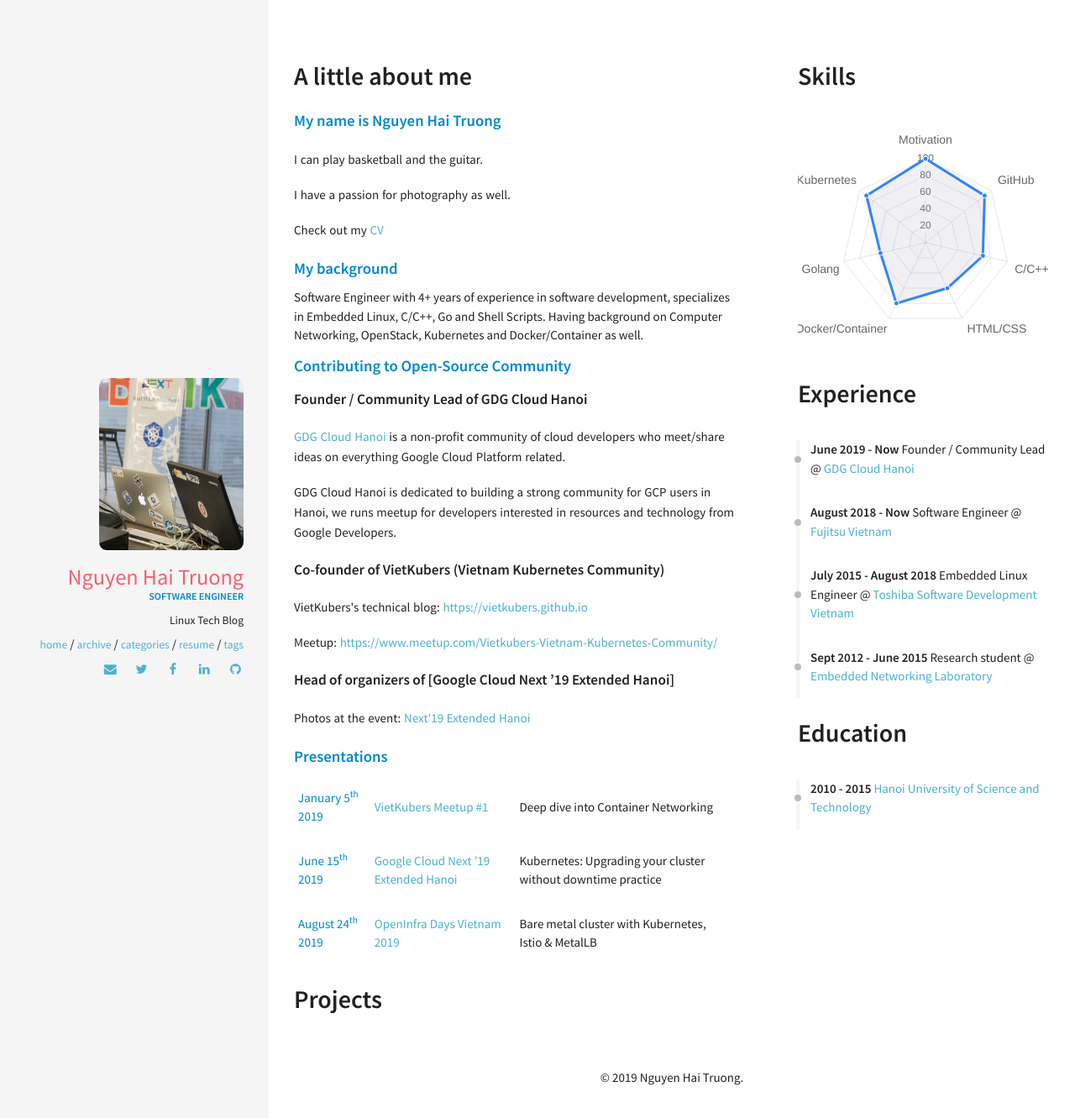
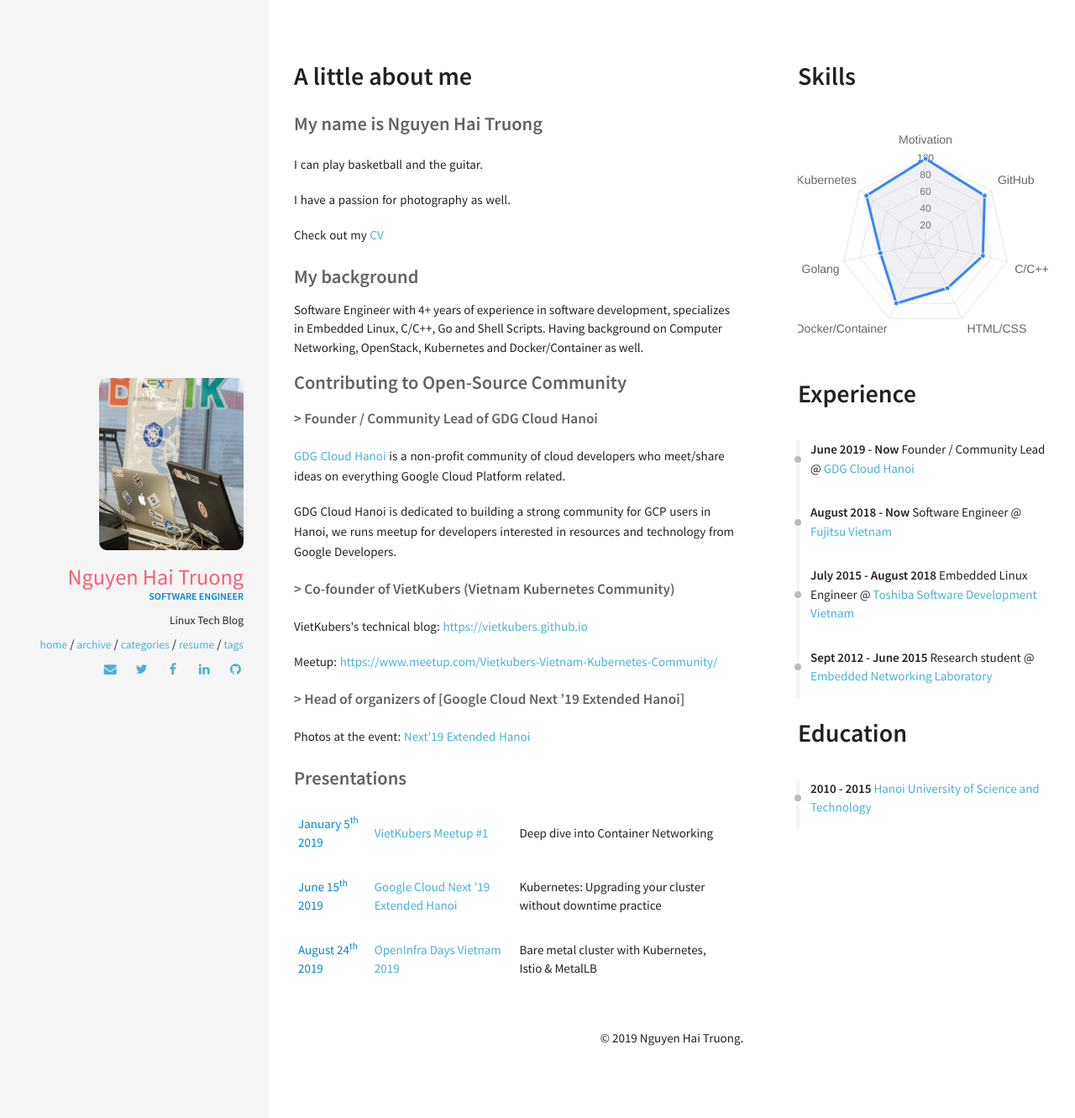
Before and after one commit to truongnh1992/truongnh1992.github.io, a Jekyll site: the page built from resume.html, in a window 1280 px wide. Shown: the top 1331 px of the page at 84% size. Built offline with Jekyll 4.4.1, drawn with Linux system fonts in a browser that asks for light colours; nearby versions of some CDN libraries.

Commit message:
Update resume
Signed-off-by: Nguyen Hai Truong <truongnh@vn.fujitsu.com>

```diff
--- a/_includes/sections/about.html
+++ b/_includes/sections/about.html
@@ -2,7 +2,7 @@
 
 <div>
 
-<h4><font color="#08c">My name is Nguyen Hai Truong</font></h4>
+<h3><font color="#616263">My name is Nguyen Hai Truong</font></h4>
 
 <p>I can play basketball and the guitar.</p>
 
@@ -10,27 +10,27 @@
 
 <p>Check out my <a href="https://haitruonghust.files.wordpress.com/2019/07/nguyenhaitruong-linuxsystemengineer-cv1.pdf">CV</a></p>
 
-<h4><font color="#08c">My background</font></h4>
+<h3><font color="#616263">My background</font></h4>
 
 Software Engineer with 4+ years of experience in software development, specializes in Embedded Linux, C/C++, Go and Shell Scripts. Having background on Computer Networking, OpenStack, Kubernetes and Docker/Container as well.
 
-<h4><font color="#08c">Contributing to Open-Source Community</font></h4>
+<h3><font color="#616263">Contributing to Open-Source Community</font></h4>
 
-<h5>Founder / Community Lead of GDG Cloud Hanoi</h5>
+<h5><font color="#616263">> Founder / Community Lead of GDG Cloud Hanoi</font></h5>
 <p><a href="https://facebook.com/GDGCloudHanoi">GDG Cloud Hanoi</a> is a non-profit community of cloud developers who meet/share ideas on everything Google Cloud Platform related.</p>
 
 <p>GDG Cloud Hanoi is dedicated to building a strong community for GCP users in Hanoi, we runs meetup for developers interested in resources and technology from Google Developers.</p>
 
-<h5>Co-founder of VietKubers (Vietnam Kubernetes Community)</h5>
+<h5><font color="#616263">> Co-founder of VietKubers (Vietnam Kubernetes Community)</font></h5>
 <p>VietKubers's technical blog: <a href="https://vietkubers.github.io">https://vietkubers.github.io</a></p>
 <p>Meetup: <a href="https://www.meetup.com/Vietkubers-Vietnam-Kubernetes-Community/">https://www.meetup.com/Vietkubers-Vietnam-Kubernetes-Community/</a></p>
 
-<h5>Head of organizers of [Google Cloud Next ’19 Extended Hanoi]</h5>
+<h5><font color="#616263">> Head of organizers of [Google Cloud Next ’19 Extended Hanoi]</font></h5>
 <p>Photos at the event: <a href="https://photos.app.goo.gl/HxS7q7nVDUjYnGtr9">Next'19 Extended Hanoi</a></p>
 
 
 
-<h4><font color="#08c">Presentations</font></h4>
+<h3><font color="#616263">Presentations</font></h4>
 
 <table style="width:100%">
   <tr>
--- a/_layouts/resume.html
+++ b/_layouts/resume.html
@@ -6,12 +6,6 @@
         <div class="row">
             <div class="col">
                 {% include sections/about.html %}
-            </div>
-        </div>
-
-        <div class="row">
-            <div class="col">
-                {% include sections/projects.html %}
             </div>
         </div>
     </div>
```
